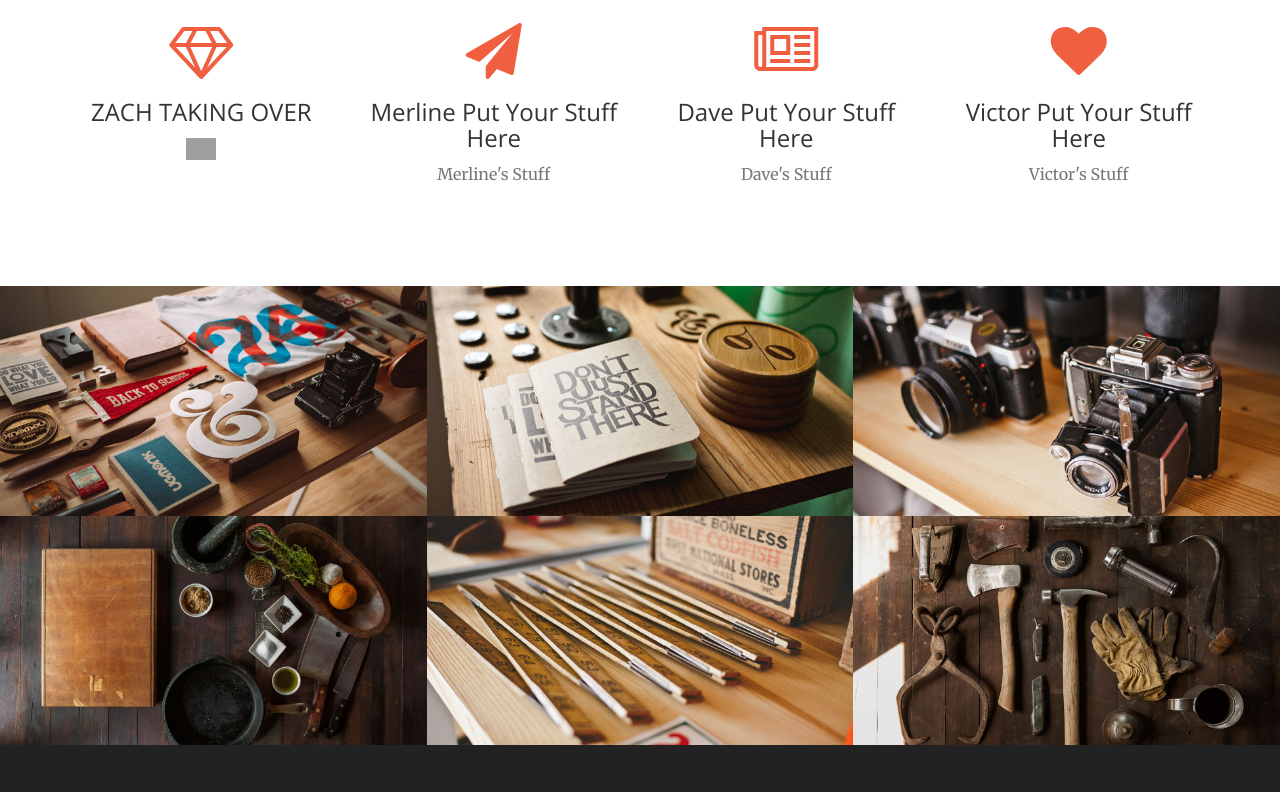
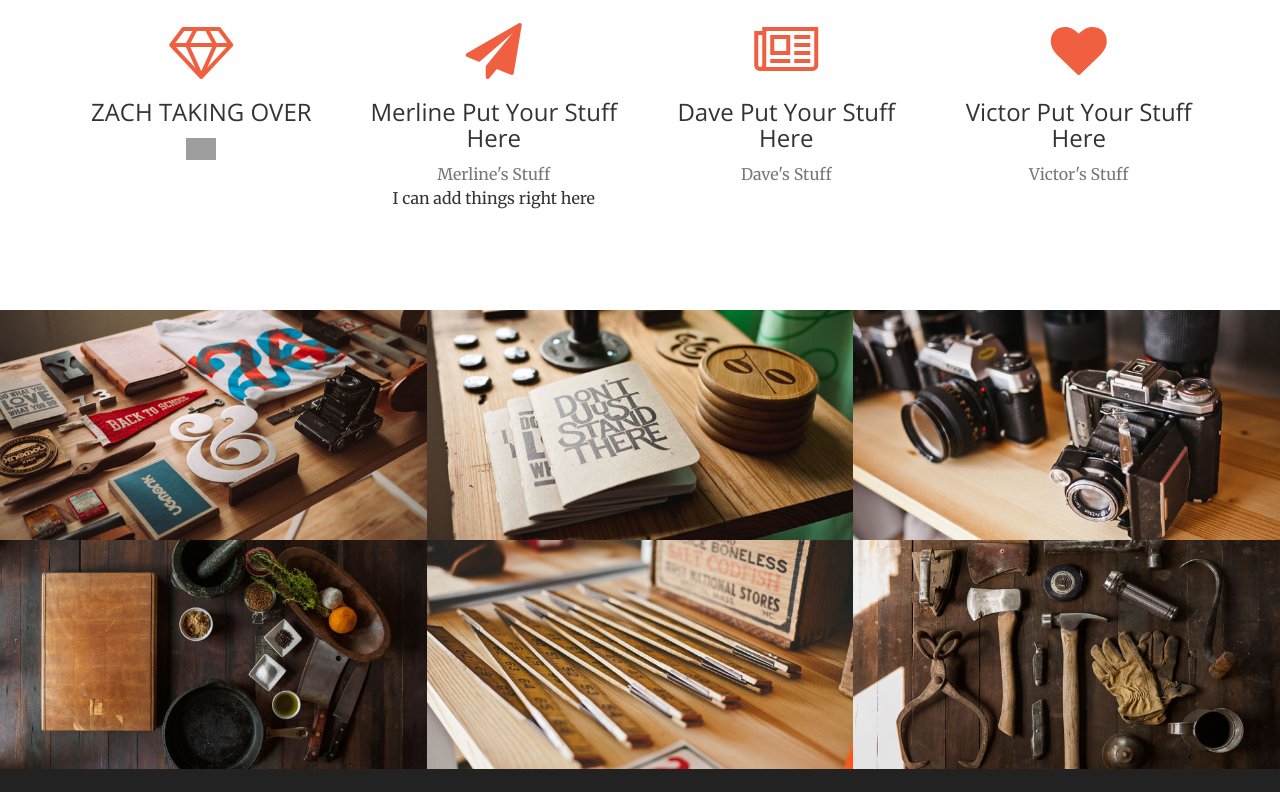
Before and after one commit to Kazanz/git_demonstration, a plain HTML site: page index.html in a window 1280 px wide. Shown: the part 1391-2183 px from the top of the page. Drawn offline with nearby package versions, Linux system fonts and the light colour scheme; grey boxes are pictures that could not be loaded.

Commit message:
added text

```diff
--- a/index.html
+++ b/index.html
@@ -118,6 +118,7 @@
                         <i class="fa fa-4x fa-paper-plane wow bounceIn text-primary" data-wow-delay=".1s"></i>
                         <h3>Merline Put Your Stuff Here</h3>
                         <p class="text-muted">Merline's Stuff</p>
+                        <p> I can add things right here </p>
                     </div>
                 </div>
                 <div class="col-lg-3 col-md-6 text-center">
```
